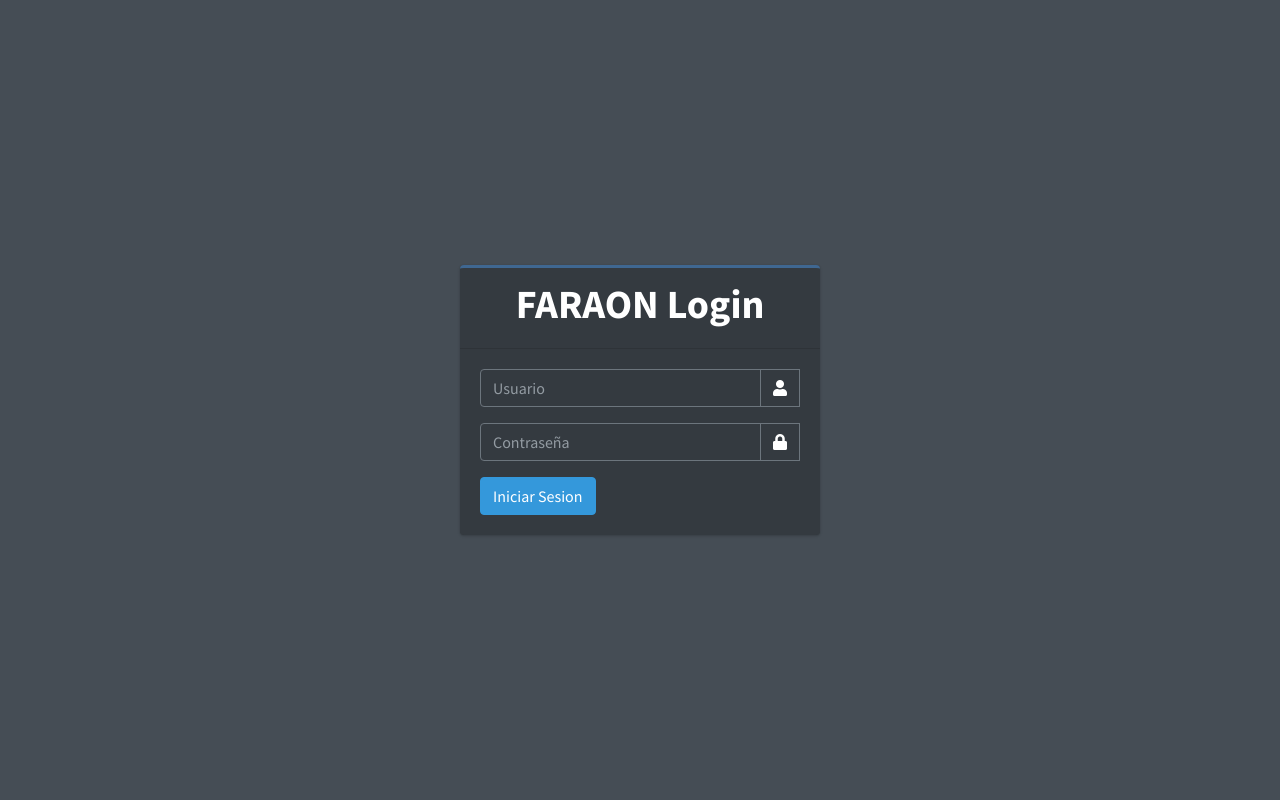
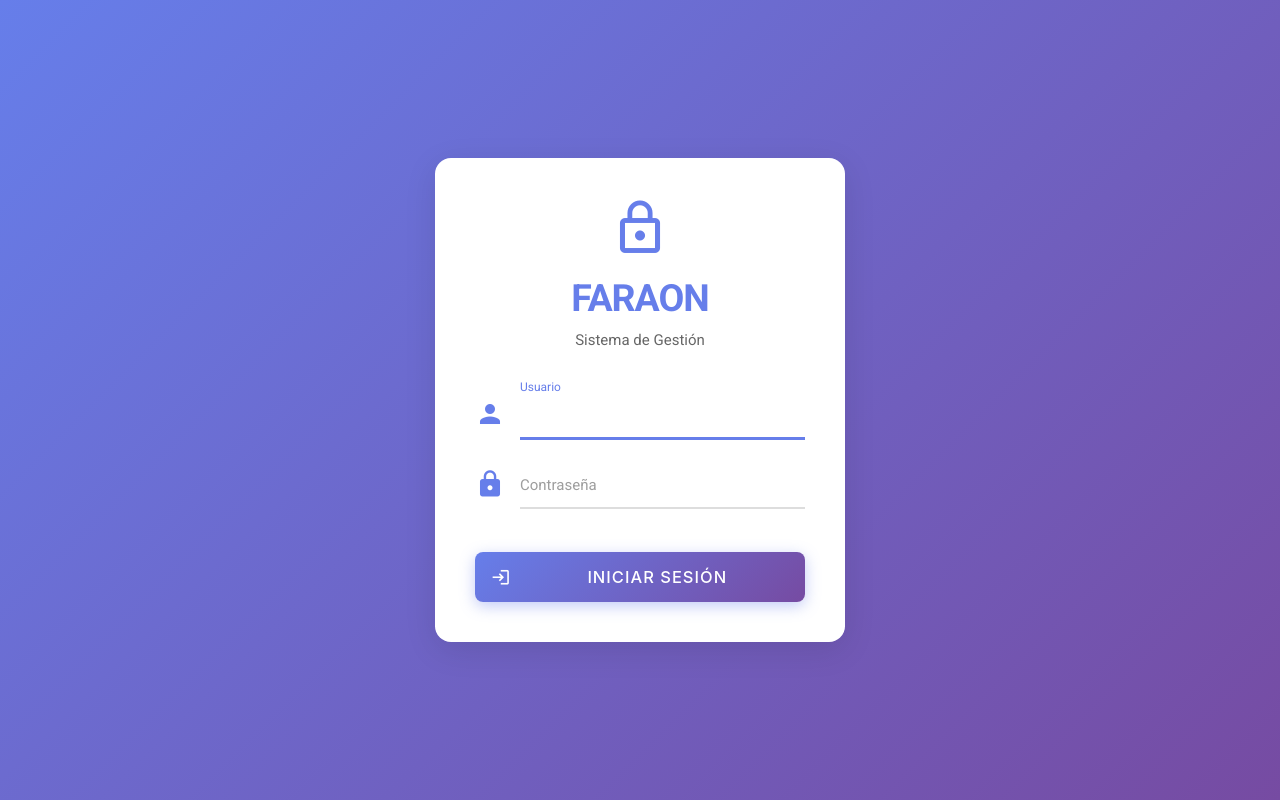
Before and after one commit to rrodriguezm44/FaraonDB2026, a PHP site: the page made by vistas/login.php in a window 1280 px wide. Run offline with PHP 8.4, Linux system fonts and the light colour scheme; the template is opened without the code that fills it, so the values that code supplies are empty; some libraries are stand-ins or nearby versions.

Commit message:
Sistema <bueno> cambiola interfas de oscuro a claro y el login con materalize 29042026

```diff
--- a/vistas/login.php
+++ b/vistas/login.php
@@ -1,76 +1,180 @@
 <!DOCTYPE html>
-<html lang="en">
+<html lang="es">
 
 <head>
   <meta charset="utf-8">
   <meta name="viewport" content="width=device-width, initial-scale=1">
   <title>FaraonDb | Login <?php echo date("Y"); ?></title>
 
-  <!-- Google Font: Source Sans Pro -->
-  <link rel="stylesheet"
-    href="https://fonts.googleapis.com/css?family=Source+Sans+Pro:300,400,400i,700&display=fallback">
-  <!-- Font Awesome -->
-  <link rel="stylesheet" href="vistas/assets/plugins/fontawesome-free/css/all.min.css">
-  <!-- icheck bootstrap -->
-  <link rel="stylesheet" href="vistas/assets/plugins/icheck-bootstrap/icheck-bootstrap.min.css">
-  <!-- Theme style -->
-  <link rel="stylesheet" href="vistas/assets/dist/css/adminlte.min.css">
+  <!-- Materialize CSS -->
+  <link rel="stylesheet" href="https://cdnjs.cloudflare.com/ajax/libs/materialize/1.0.0/css/materialize.min.css">
+  <!-- Material Icons -->
+  <link href="https://fonts.googleapis.com/icon?family=Material+Icons" rel="stylesheet">
+  <!-- Google Fonts -->
+  <link href="https://fonts.googleapis.com/css2?family=Roboto:wght@300;400;500;700&display=swap" rel="stylesheet">
+
+  <style>
+  body {
+    background: linear-gradient(135deg, #667eea 0%, #764ba2 100%);
+    font-family: 'Roboto', sans-serif;
+    min-height: 100vh;
+    display: flex;
+    align-items: center;
+    justify-content: center;
+    margin: 0;
+  }
+
+  .login-container {
+    width: 100%;
+    max-width: 450px;
+    padding: 20px;
+  }
+
+  .login-card {
+    background: white;
+    border-radius: 16px;
+    box-shadow: 0 8px 32px rgba(0, 0, 0, 0.1);
+    padding: 40px;
+    backdrop-filter: blur(10px);
+  }
+
+  .login-header {
+    text-align: center;
+    margin-bottom: 40px;
+  }
+
+  .login-header h1 {
+    color: #667eea;
+    font-size: 2.5rem;
+    font-weight: 700;
+    margin: 0;
+    letter-spacing: -1px;
+  }
+
+  .login-header p {
+    color: #666;
+    font-size: 1rem;
+    margin-top: 10px;
+  }
+
+  .input-field input[type=text]:focus+label,
+  .input-field input[type=password]:focus+label {
+    color: #667eea !important;
+  }
+
+  .input-field input[type=text]:focus,
+  .input-field input[type=password]:focus {
+    border-bottom: 2px solid #667eea !important;
+    box-shadow: 0 1px 0 0 #667eea !important;
+  }
+
+  .input-field input[type=text],
+  .input-field input[type=password] {
+    border-bottom: 2px solid #ddd;
+    transition: all 0.3s ease;
+  }
+
+  .btn-login {
+    background: linear-gradient(135deg, #667eea 0%, #764ba2 100%);
+    width: 100%;
+    height: 50px;
+    line-height: 50px;
+    border-radius: 8px;
+    font-size: 1.1rem;
+    font-weight: 500;
+    text-transform: uppercase;
+    letter-spacing: 1px;
+    box-shadow: 0 4px 15px rgba(102, 126, 234, 0.4);
+    transition: all 0.3s ease;
+    margin-top: 20px;
+  }
+
+  .btn-login:hover {
+    box-shadow: 0 6px 20px rgba(102, 126, 234, 0.6);
+    transform: translateY(-2px);
+  }
+
+  .input-field .prefix {
+    color: #667eea;
+  }
+
+  .input-field .prefix.active {
+    color: #667eea;
+  }
+
+  .card-icon {
+    font-size: 4rem;
+    color: #667eea;
+    margin-bottom: 20px;
+  }
+
+  /* Validation styles */
+  .invalid-feedback {
+    color: #f44336;
+    font-size: 0.8rem;
+    margin-top: 5px;
+    display: none;
+  }
+
+  .was-validated .invalid-feedback {
+    display: block;
+  }
+  </style>
 </head>
 
-<body class="hold-transition dark-mode login-page">
-  <div class="login-box">
-    <div class="card card-outline card-primary">
-      <div class="card-header text-center">
-        <h1 class="h1"><b>FARAON Login</b></h1>
+<body>
+  <div class="login-container">
+    <div class="login-card">
+      <div class="login-header">
+        <i class="material-icons card-icon">lock_outline</i>
+        <h1>FARAON</h1>
+        <p>Sistema de Gestión</p>
       </div>
-      <! -- / . card-header - ->
-        <div class="card-body">
+
       <form method="post" class="needs-validation-login" novalidate>
-            <! -- USUARIO DEL SISTEMA --!>
-              <div class="input-group mb-3">
-                <input class="form-control" type="text" placeholder="Usuario" name="loginUsuario" required>
-                <div class="input-group-append">
-                  <div class="input-group-text">
-                    <span class="fas fa-user"></span>
+        <!-- USUARIO DEL SISTEMA -->
+        <div class="input-field">
+          <i class="material-icons prefix">person</i>
+          <input type="text" id="loginUsuario" name="loginUsuario" required>
+          <label for="loginUsuario">Usuario</label>
+          <div class="invalid-feedback">Debe ingresar su usuario.</div>
         </div>
+
+        <!-- CONTRASEÑA DEL USUARIO -->
+        <div class="input-field">
+          <i class="material-icons prefix">lock</i>
+          <input type="password" id="loginPassword" name="loginPassword" required>
+          <label for="loginPassword">Contraseña</label>
+          <div class="invalid-feedback">Debe ingresar su contraseña.</div>
         </div>
-                <div class="invalid-feedback">Debe ingresar su usuario. </div>
-              </div>
-              <! - - CONTRASEÑA DEL USUARIO --!>
-                <div class="input-group mb-3">
-                  <input class="form-control" type="password" placeholder="Contraseña" name="loginPassword" required>
-                  <div class="input-group-append">
-                    <div class="input-group-text">
-                      <span class="fas fa-lock"></span>
-                    </div>
-                  </div>
-                  <div class="invalid-feedback">Debe ingresar su contraseña. </div>
-                </div>
-                <! - - BOTONM INGRESO AL SISTEMA --!>
-                  <div class="row">
 
+        <!-- BOTON INGRESO AL SISTEMA -->
         <?php
         $login = new UsuarioControlador();
         $login->login();
         ?>
-                    <div class="col-md-12">
-                      <button type="submit" class="btn btn-info">Iniciar Sesion</button>
+
+        <button type="submit" class="btn btn-login waves-effect waves-light">
+          <i class="material-icons left">login</i>
+          Iniciar Sesión
+        </button>
+      </form>
     </div>
   </div>
-                  <!--div.row -->
-          </form>
-        </div>
-        <!-- card-body -->
-    </div>
-  </div>
-  <!-- /.login-box -->
 
-  <!-- jQuery -->
-  <script src="vistas/assets/plugins/jquery/jquery.min.js"></script>
-  <!-- Bootstrap 4 -->
-  <script src="vistas/assets/plugins/bootstrap/js/bootstrap.bundle.min.js"></script>
-  <!-- AdminLTE App -->
-  <script src="vistas/assets/dist/js/adminlte.min.js"></script>
+  <!-- Materialize JavaScript -->
+  <script src="https://cdnjs.cloudflare.com/ajax/libs/materialize/1.0.0/js/materialize.min.js"></script>
+
+  <script>
+  // Initialize Materialize components
+  document.addEventListener('DOMContentLoaded', function() {
+    // Auto-focus on username field
+    var usernameField = document.getElementById('loginUsuario');
+    if (usernameField) {
+      usernameField.focus();
+    }
+  });
+  </script>
 </body>
 
 </html>
--- a/vistas/modulos/aside.php
+++ b/vistas/modulos/aside.php
@@ -6,7 +6,7 @@ $menuUsuario = UsuarioModelo::mdlObtenerMenuUsuario($_SESSION["usuario"]->id_usu
 //var_dump($menuUsuario);
 ?>
 <!-- Main Sidebar Container -->
-<aside class="main-sidebar sidebar-dark-primary elevation-4">
+<aside class="main-sidebar sidebar-light-primary elevation-4">
   <!-- Brand Logo -->
   <a href="index3.html" class="brand-link">
     <img src="vistas/assets/dist/img/AdminLTELogo.png" alt="AdminLTE Logo" class="brand-image img-circle elevation-3"
--- a/vistas/modulos/navbar.php
+++ b/vistas/modulos/navbar.php
@@ -1,5 +1,5 @@
   <!-- Navbar -->
-  <nav class="main-header navbar navbar-expand navbar-dark navbar-light">
+  <nav class="main-header navbar navbar-expand navbar-white navbar-light">
     <!-- Left navbar links -->
     <ul class="navbar-nav">
       <li class="nav-item">
--- a/vistas/plantilla.php
+++ b/vistas/plantilla.php
@@ -178,7 +178,7 @@ scratch. This page gets rid of all links and provides the needed markup only.
 
 <?php if (isset($_SESSION["usuario"])): ?>
 
-<body class="hold-transition dark-mode sidebar-mini">
+<body class="hold-transition sidebar-mini">
   <div class="wrapper">
 
     <?php
```
Lines whose indentation alone changed are shown as unchanged.
